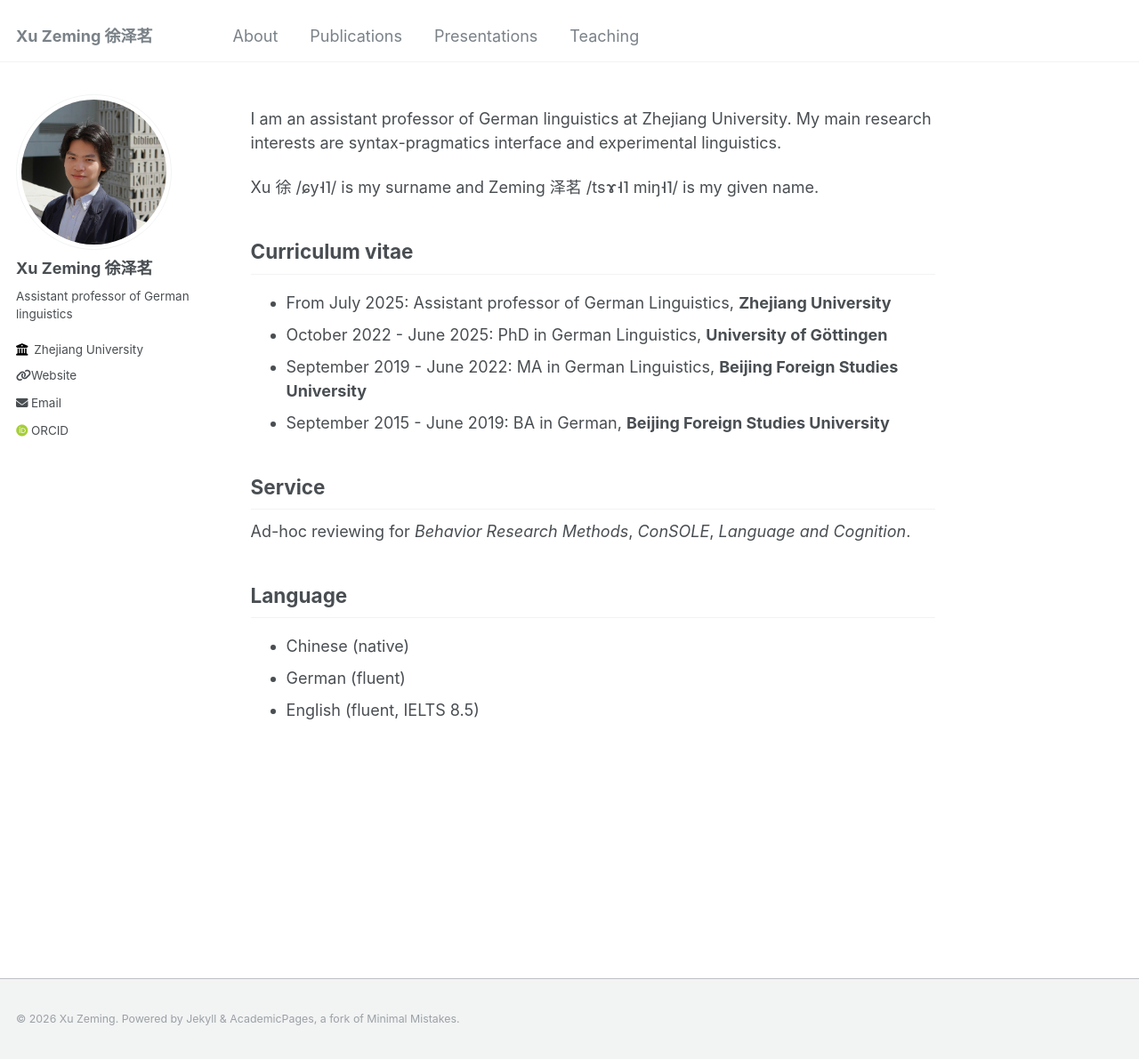
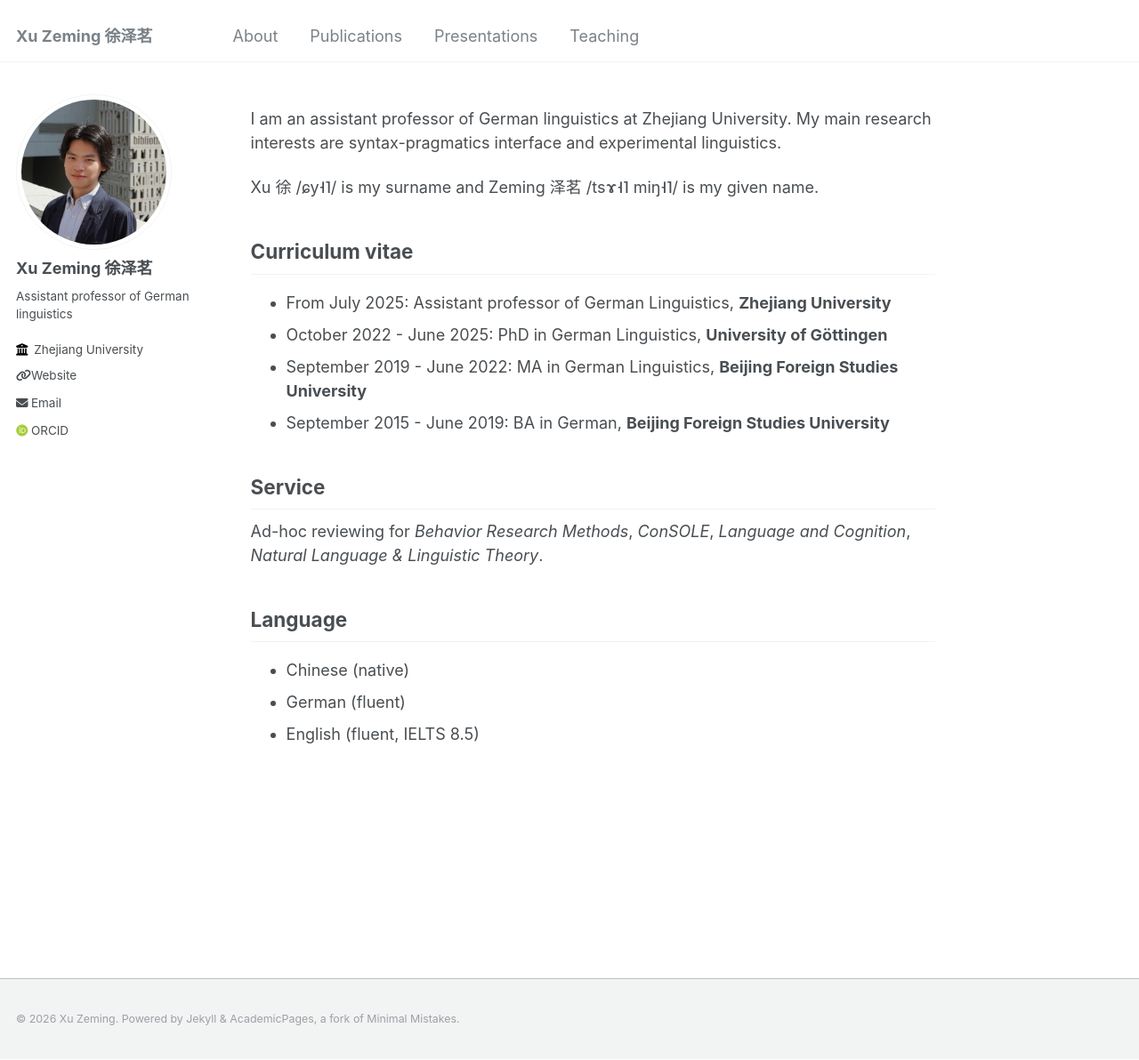
Before and after one commit to xu-zeming/xu-zeming.github.io, a Jekyll site: the page built from _pages/about.md, in a window 1280 px wide and 1192 px high. Shown: the whole window at 89% size. Built offline with Jekyll 4.4.1, drawn with Linux system fonts in a browser that asks for light colours; some web fonts are replaced.

Commit message:
modified:   _pages/about.md 	modified:   _pages/publications.md

```diff
--- a/_pages/about.md
+++ b/_pages/about.md
@@ -19,7 +19,7 @@ Curriculum vitae
 
 Service
 ---
-Ad-hoc reviewing for *Behavior Research Methods*, *ConSOLE*, *Language and Cognition*.
+Ad-hoc reviewing for *Behavior Research Methods*, *ConSOLE*, *Language and Cognition*, *Natural Language & Linguistic Theory*.
 
 Language
 ---
```
Also changed, not shown: _pages/publications.md (+1 -1 lines).
